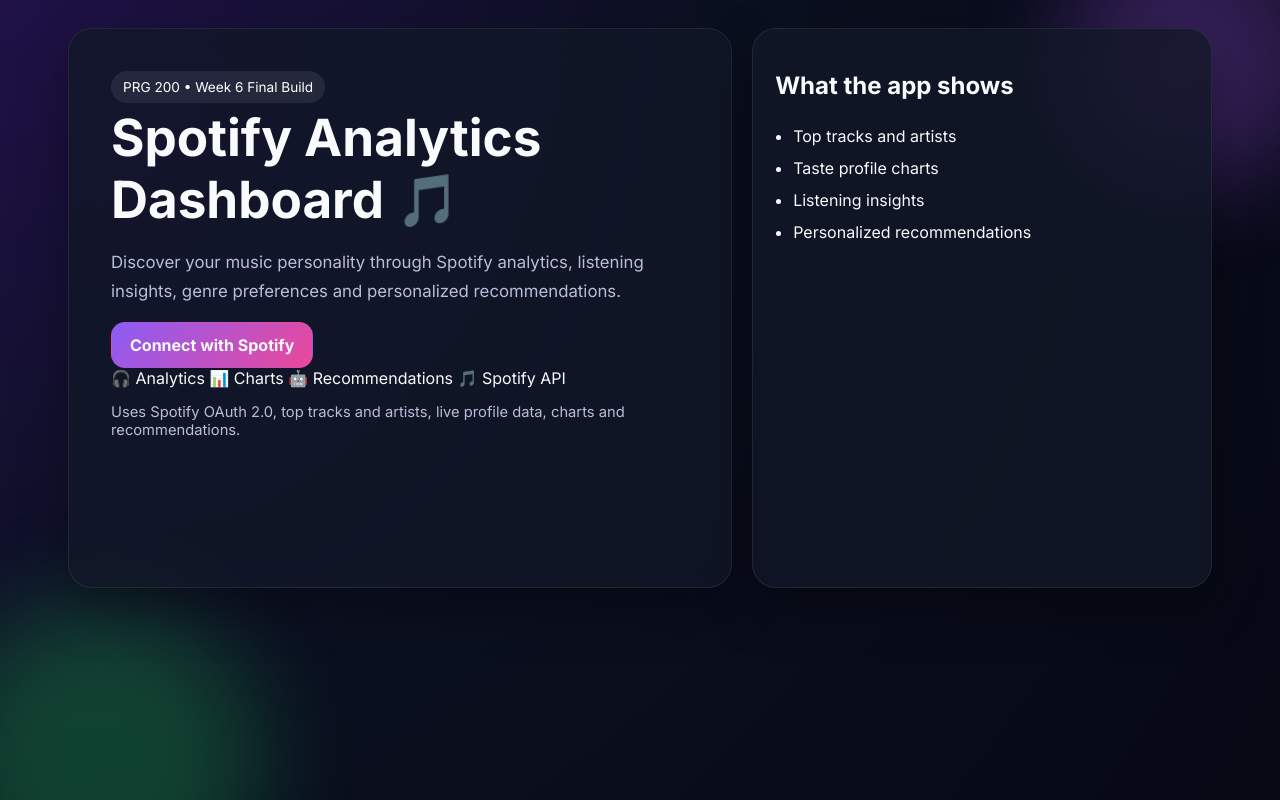
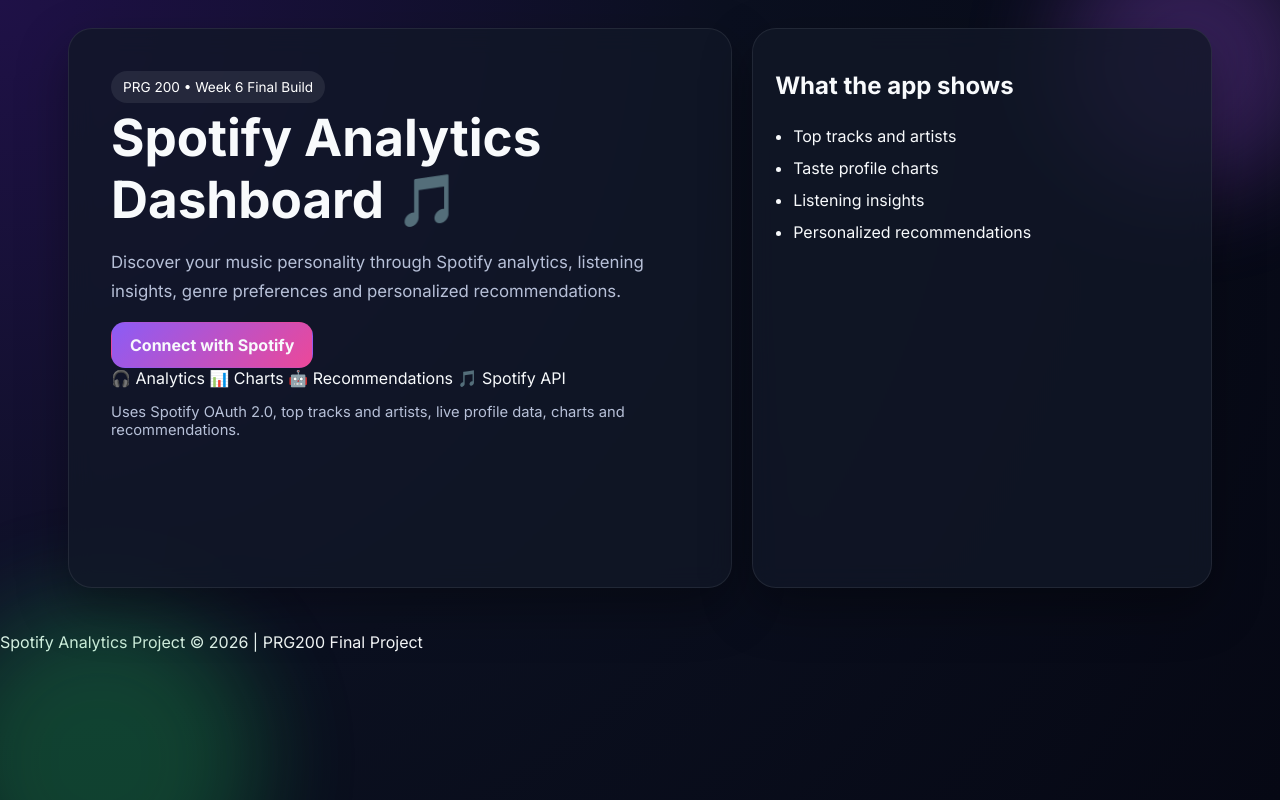
Before and after one commit to Aashna-Mukhia/Spotify-Analytics-A-Personalized-Music-Recommendation-Web-Application, a Flask app: page / in a window 1280 px wide. Run offline with Flask 3, Linux system fonts and the light colour scheme.

Commit message:
Refine frontend components

```diff
--- a/templates/base.html
+++ b/templates/base.html
@@ -4,16 +4,24 @@
   <meta charset="utf-8">
   <meta name="viewport" content="width=device-width, initial-scale=1">
   <title>Spotify Analytics</title>
+
   <link rel="preconnect" href="https://fonts.googleapis.com">
   <link rel="preconnect" href="https://fonts.gstatic.com" crossorigin>
+
   <link href="https://fonts.googleapis.com/css2?family=Inter:wght@400;500;600;700;800&display=swap" rel="stylesheet">
+
   <script src="https://cdn.jsdelivr.net/npm/chart.js"></script>
+
   <link rel="stylesheet" href="{{ url_for('static', filename='style.css') }}">
 </head>
+
 <body>
+
   <div class="bg-orb orb-1"></div>
   <div class="bg-orb orb-2"></div>
+
   <main class="shell">
+
     {% with messages = get_flashed_messages(with_categories=true) %}
       {% if messages %}
         <section class="flash-stack">
@@ -23,8 +31,16 @@
         </section>
       {% endif %}
     {% endwith %}
+
     {% block content %}{% endblock %}
+
   </main>
+
+  <footer class="footer">
+      <p>Spotify Analytics Project © 2026 | PRG200 Final Project</p>
+  </footer>
+
   <script src="{{ url_for('static', filename='dashboard.js') }}"></script>
+
 </body>
 </html>
```
